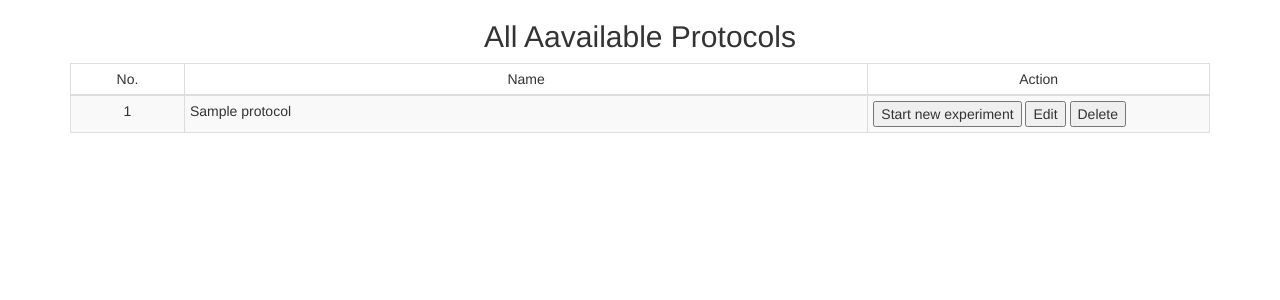
After one commit to sjmsjj/Protocol-web, a Django app: template protocol/protocol/templates/protocol/protocol_list.html in a window 1280 px wide. The commit adds this page. Shown: the top 300 px of the page. Run offline with Django 3.2, Linux system fonts and the light colour scheme; the template is opened without the code that fills it: most values are stand-ins (such as "Sample title", 1, 10 or a date in 2020); some libraries are stand-ins or nearby versions.

Commit message:
Added protocol list page

```diff
--- a/protocol/protocol/models.py
+++ b/protocol/protocol/models.py
@@ -7,7 +7,7 @@ class Protocol(models.Model):
 		return 'Protocol: %s' % self.name
 
 class Step(models.Model):
-	protocol = models.ForeignKey(Protocol, primary_key=True, on_delete=models.CASCADE)
+	protocol = models.ForeignKey(Protocol, primary_key=True, related_name='steps', on_delete=models.CASCADE)
 	name = models.CharField(max_length=100, primary_key=True)
 	day = models.IntegerField()
 	detail = models.TextField()
--- a/protocol/protocol/serializers.py
+++ b/protocol/protocol/serializers.py
@@ -14,8 +14,8 @@ class ProtocolSerializer(serializers.ModelSerializer):
 		fields = ['name', 'steps']
 
 	def create(self, validated_data):
-		steps = validated_data.pop('steps')
+		new_steps = validated_data.pop('steps')
 		protocol = Protocol.objects.create(**validated_data)
-		for step in steps:
+		for step in new_steps:
 			Step.objects.create(protocol=protocol, **step)
 		return protocol
--- /dev/null
+++ b/protocol/protocol/templates/protocol/protocol_list.html
@@ -0,0 +1,61 @@
+{% extends 'base.html' %}
+
+{% block page_title %}
+    Protocol List
+{% endblock page_title %}
+
+{% block main %}
+<style type="text/css">
+    table thead td{
+    	text-align: center;
+    	vertical-align: bottom;
+    }
+    table tbody td{
+    	text-align: center;
+    }
+    table tbody td+td{
+    	text-align: left;
+    }
+</style>
+
+<div class='container'>
+	<div class='row'>
+		<div class='col-md-12 text-center'>
+			<h2>All Aavailable Protocols</h2>
+		</div>
+	</div>
+
+	<div class='row'>
+    	<div class='col-md-12 table-responsive'>
+		    <table id='tbProtocols' class='table table-striped table-bordered table-hover table-condensed'>
+		        <thead>
+		        	<tr>
+		        		<td width='10%'>No.</td>
+		        		<td width='60%'5>Name</td>
+		        		<td width='30%'>Action</td>
+		        	</tr>
+		        </thead>
+
+		        <tbody>
+		        	{% for protocol in protocols %}
+			        	<tr id="{{protocol.name}}">
+			        		<td>{{forloop.counter}}</td>
+			        		<td>{{protocol.name}}</td>
+		                    <td><button>Start new experiment</button>
+		                    	<button>Edit</button>
+		                    	<button>Delete</button>
+		                    </td>
+			        	</tr>
+		        	{% endfor %}
+		        </tbody>
+		    </table>
+	    </div>
+    </div>
+</div>
+
+
+
+
+
+
+{% endblock main %}
```
Also changed, not shown: protocol/protocol/templates/protocol/protocol_detail.html (added, +10 -0 lines), protocol/protocol/urls.py (+6 -4 lines), protocol/protocol/views.py (+25 -13 lines), protocol/protocol/templates/protocol/add_protocol.html (indentation only), protocol/protocol/templates/protocol/experiment_list.html (added), 4 other files.
